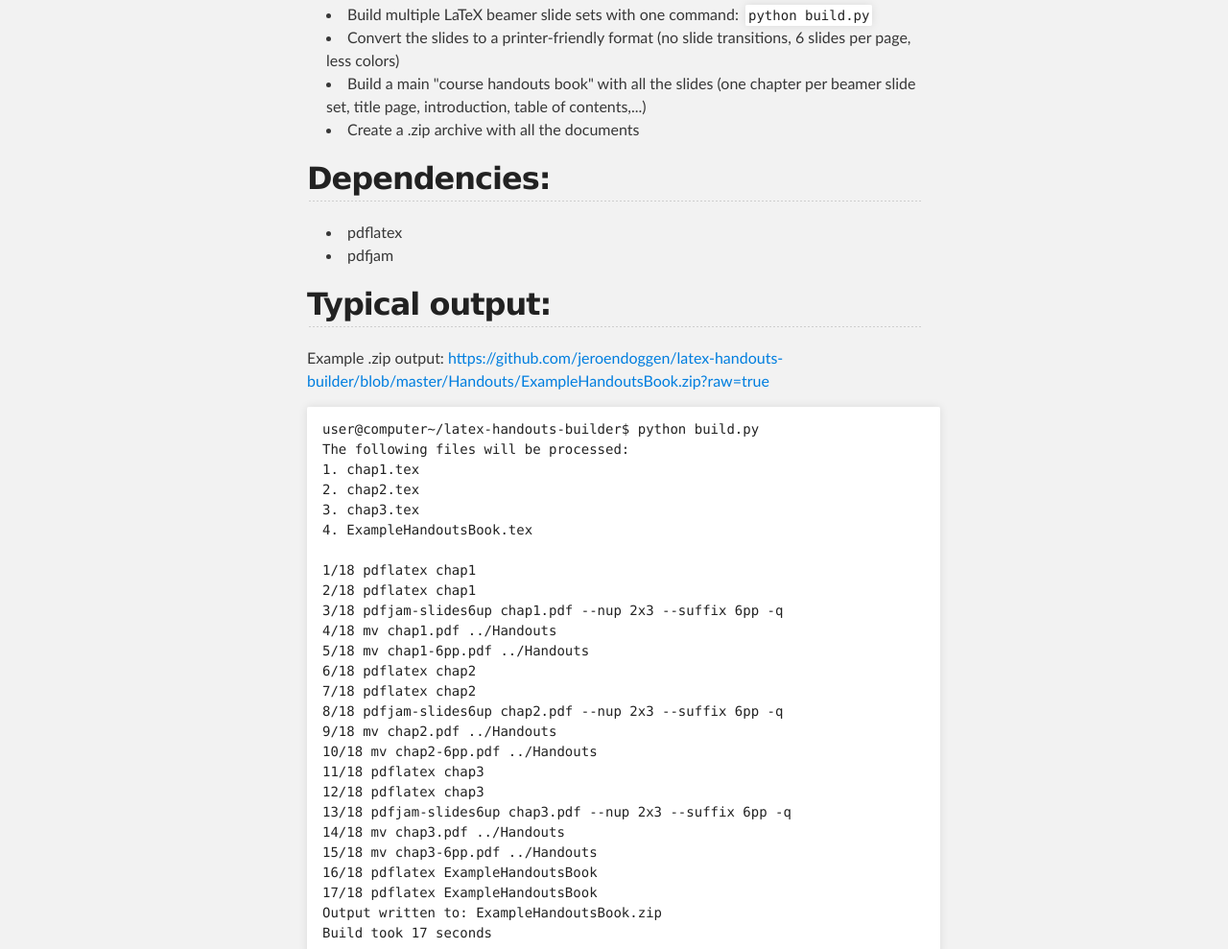
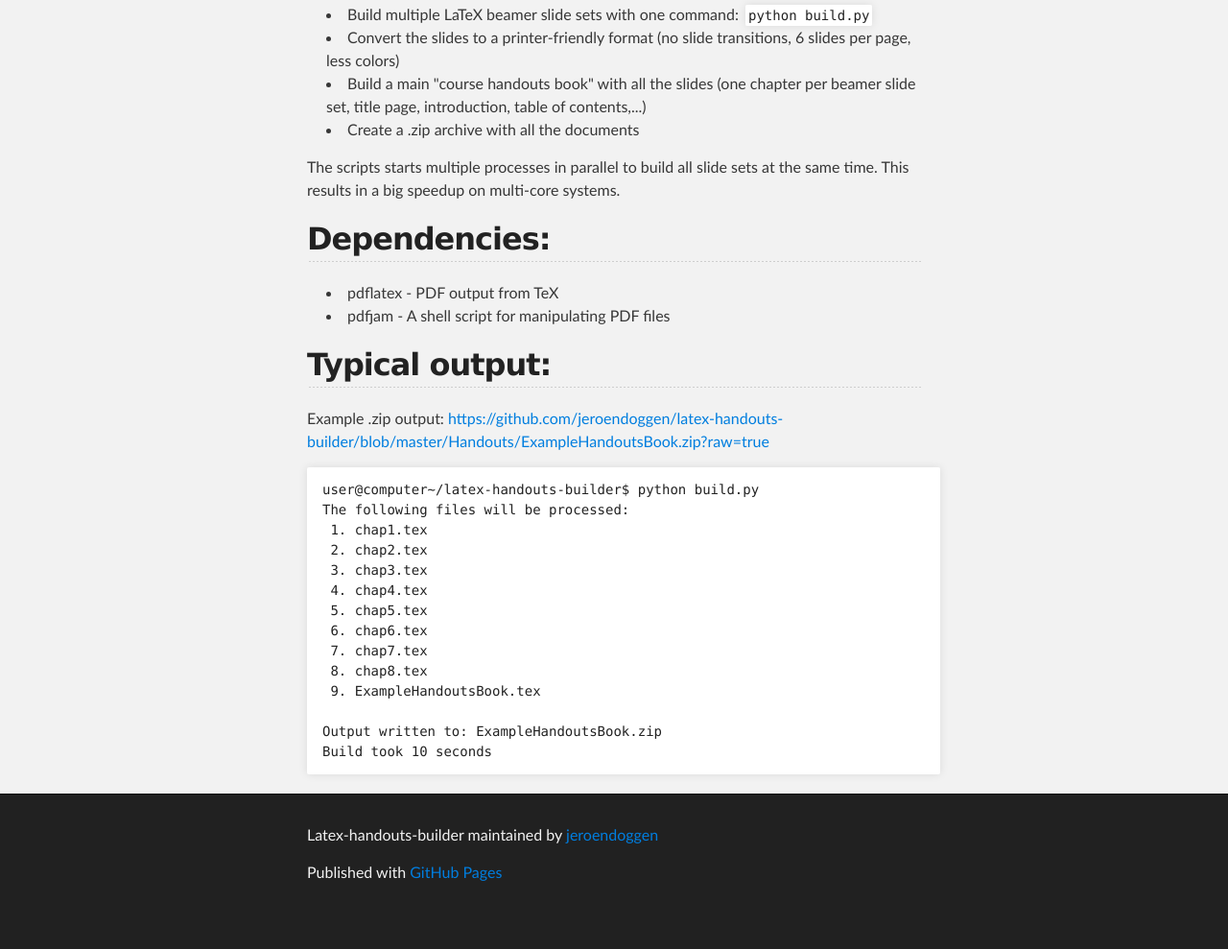
Before and after one commit to jeroendoggen/latex-handouts-builder, a plain HTML site: page index.html in a window 1280 px wide. Shown: the part 399-1388 px from the top of the page at 96% size. After the commit the page ends 1355 px from the top, so only its background shows below. Drawn offline with Linux system fonts and the light colour scheme.

```diff
--- a/index.html
+++ b/index.html
@@ -43,41 +43,31 @@
 <li>Convert the slides to a printer-friendly format (no slide transitions, 6 slides per page, less colors)</li>
 <li>Build a main "course handouts book" with all the slides (one chapter per beamer slide set, title page, introduction, table of contents,...)</li>
 <li>Create a .zip archive with all the documents</li>
-</ul><h2>Dependencies:</h2>
+</ul><p>The scripts starts multiple processes in parallel to build all slide sets at the same time. This results in a big speedup on multi-core systems.</p>
+
+<h2>Dependencies:</h2>
 
 <ul>
-<li>pdflatex</li>
-<li>pdfjam</li>
+<li>pdflatex - PDF output from TeX</li>
+<li>pdfjam - A shell script for manipulating PDF files</li>
 </ul><h2>Typical output:</h2>
 
 <p>Example .zip output: <a href="https://github.com/jeroendoggen/latex-handouts-builder/blob/master/Handouts/ExampleHandoutsBook.zip?raw=true">https://github.com/jeroendoggen/latex-handouts-builder/blob/master/Handouts/ExampleHandoutsBook.zip?raw=true</a></p>
 
 <pre><code>user@computer~/latex-handouts-builder$ python build.py
 The following files will be processed:
-1. chap1.tex
-2. chap2.tex
-3. chap3.tex
-4. ExampleHandoutsBook.tex
+ 1. chap1.tex
+ 2. chap2.tex
+ 3. chap3.tex
+ 4. chap4.tex
+ 5. chap5.tex
+ 6. chap6.tex
+ 7. chap7.tex
+ 8. chap8.tex
+ 9. ExampleHandoutsBook.tex
 
-1/18 pdflatex chap1
-2/18 pdflatex chap1
-3/18 pdfjam-slides6up chap1.pdf --nup 2x3 --suffix 6pp -q
-4/18 mv chap1.pdf ../Handouts
-5/18 mv chap1-6pp.pdf ../Handouts
-6/18 pdflatex chap2
-7/18 pdflatex chap2
-8/18 pdfjam-slides6up chap2.pdf --nup 2x3 --suffix 6pp -q
-9/18 mv chap2.pdf ../Handouts
-10/18 mv chap2-6pp.pdf ../Handouts
-11/18 pdflatex chap3
-12/18 pdflatex chap3
-13/18 pdfjam-slides6up chap3.pdf --nup 2x3 --suffix 6pp -q
-14/18 mv chap3.pdf ../Handouts
-15/18 mv chap3-6pp.pdf ../Handouts
-16/18 pdflatex ExampleHandoutsBook
-17/18 pdflatex ExampleHandoutsBook
 Output written to: ExampleHandoutsBook.zip
-Build took 17 seconds
+Build took 10 seconds
 </code></pre>
       </section>
     </div>
```
Also changed, not shown: params.json (+1 -1 lines).
